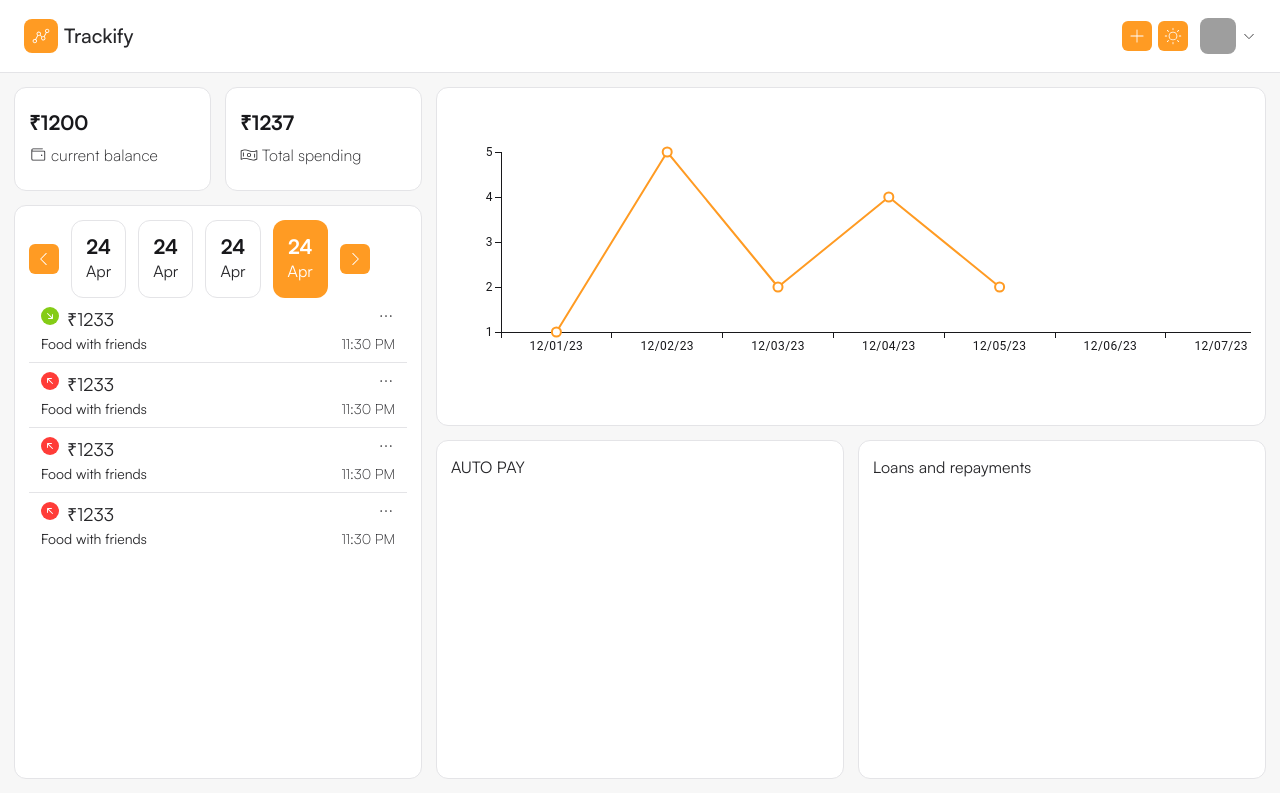
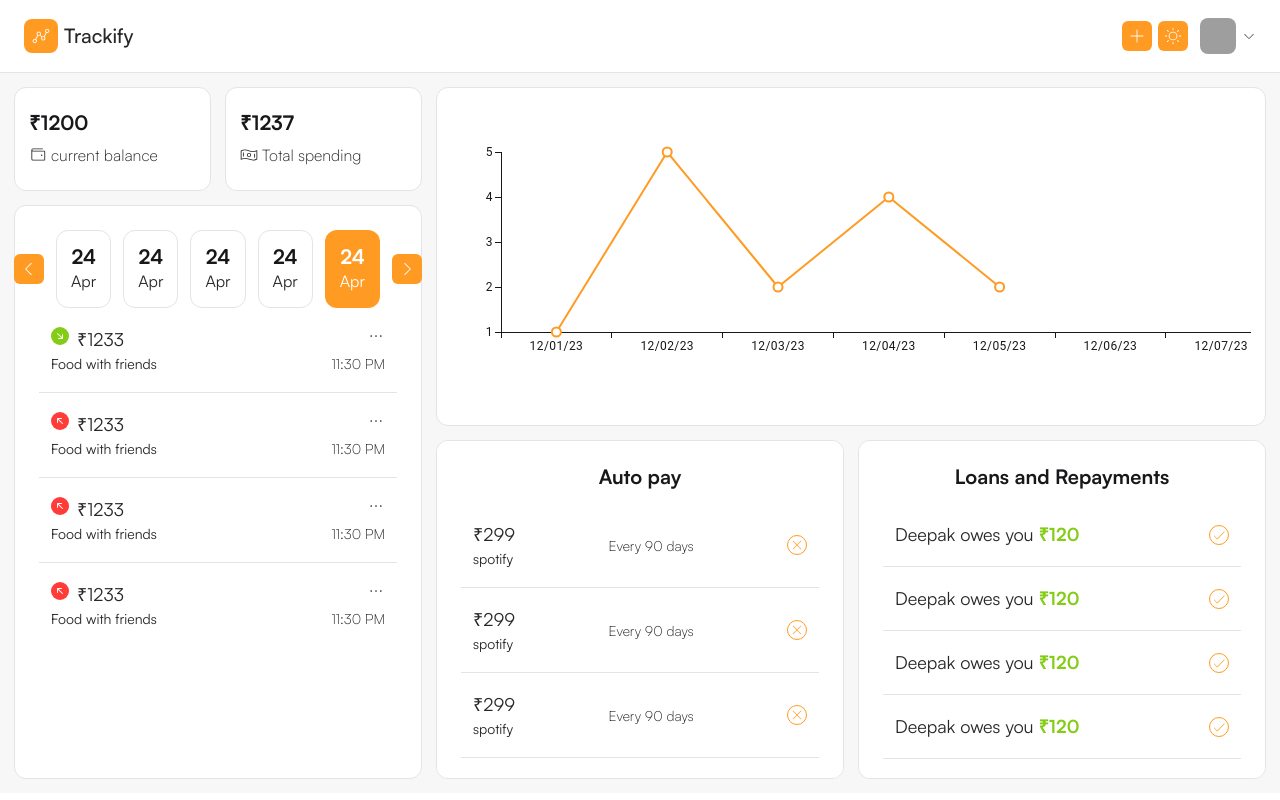
Before and after one commit to tejasva-087/TrackifyFrontend, a React app: page / in a window 1280 px wide. Built offline with nearby package versions, Linux system fonts and the light colour scheme; grey boxes are pictures that could not be loaded; the HTML template or start-up script is replaced by a standard one.

Commit message:
Made the dashboard UI

```diff
--- /dev/null
+++ b/src/components/AutoPay.jsx
@@ -0,0 +1,20 @@
+import Button from "./ui/Button";
+
+import { X } from "@phosphor-icons/react";
+
+function AutoPay({ className, amount, days, service }) {
+  return (
+    <dic className={`${className} auto-pay`}>
+      <div>
+        <p className="text-primary ">₹{amount}</p>
+        <p className="text-tertiary">{service}</p>
+      </div>
+      <p className="text-tertiary font-light">Every {days} days</p>
+      <Button className="btn--outline flex-center">
+        <X className="icon--sml" weight="light" />
+      </Button>
+    </dic>
+  );
+}
+
+export default AutoPay;
--- /dev/null
+++ b/src/components/LoansRepayments.jsx
@@ -0,0 +1,23 @@
+import Button from "./ui/Button";
+
+import { Check } from "@phosphor-icons/react";
+
+function LoansRepayments({ className, amount, name }) {
+  return (
+    <div className={`${className} loans-repayments `}>
+      <p className="text-primary">
+        {name} owes you{" "}
+        {amount < 0 ? (
+          <span className="loans-repayments--red font-bold">₹{amount}</span>
+        ) : (
+          <span className="loans-repayments--green font-bold">₹{amount}</span>
+        )}
+      </p>
+      <Button className={"btn--outline flex-center"}>
+        <Check className="icon--sml" weight="light" />
+      </Button>
+    </div>
+  );
+}
+
+export default LoansRepayments;
--- a/src/pages/Dashboard.jsx
+++ b/src/pages/Dashboard.jsx
@@ -12,6 +12,8 @@ import {
   Wallet,
   MoneyWavy,
 } from "@phosphor-icons/react";
+import AutoPay from "../components/AutoPay";
+import LoansRepayments from "../components/LoansRepayments";
 
 function Dashboard({ theme, setTheme }) {
   return (
@@ -33,10 +35,11 @@ function Dashboard({ theme, setTheme }) {
           className="dashboard-spending-stats"
         ></Stats>
         <Box className="dashboard-transactions">
-          <div className="flex-center gap--mid">
+          <div className="flex-center gap--mid width-full">
             <Button className="btn--primary flex-center">
               <CaretLeft className="icon--big" weight="light" />
             </Button>
+            <Date date={24} month="Apr"></Date>
             <Date date={24} month="Apr"></Date>
             <Date date={24} month="Apr"></Date>
             <Date date={24} month="Apr"></Date>
@@ -70,8 +73,34 @@ function Dashboard({ theme, setTheme }) {
           />
         </Box>
 
-        <Box className="dashboard-auto-pay">AUTO PAY</Box>
-        <Box className="dashboard-loans-repayments">Loans and repayments</Box>
+        <Box className="dashboard-auto-pay">
+          <h3 className="heading-tertiary align-center margin-bottom--sml">
+            Auto pay
+          </h3>
+          <div className="auto-pay-container">
+            <AutoPay amount={299} days={90} service="spotify" />
+            <AutoPay amount={299} days={90} service="spotify" />
+            <AutoPay amount={299} days={90} service="spotify" />
+            <AutoPay amount={299} days={90} service="spotify" />
+            <AutoPay amount={299} days={90} service="spotify" />
+          </div>
+        </Box>
+        <Box className="dashboard-loans-repayments">
+          <h3 className="heading-tertiary align-center margin-bottom--sml">
+            Loans and Repayments
+          </h3>
+          <div className="loans-repayments-container">
+            <LoansRepayments name="Deepak" amount={120} />
+            <LoansRepayments name="Deepak" amount={120} />
+            <LoansRepayments name="Deepak" amount={120} />
+            <LoansRepayments name="Deepak" amount={120} />
+            <LoansRepayments name="Deepak" amount={120} />
+            <LoansRepayments name="Deepak" amount={120} />
+            <LoansRepayments name="Deepak" amount={120} />
+            <LoansRepayments name="Deepak" amount={120} />
+            <LoansRepayments name="Deepak" amount={120} />
+          </div>
+        </Box>
       </div>
     </>
   );
--- a/src/styles/base/_typography.scss
+++ b/src/styles/base/_typography.scss
@@ -49,3 +49,17 @@
     font-weight: $light;
   }
 }
+
+.align {
+  &-left {
+    text-align: left;
+  }
+
+  &-center {
+    text-align: center;
+  }
+
+  &-right {
+    text-align: right;
+  }
+}
--- a/src/styles/base/_utility.scss
+++ b/src/styles/base/_utility.scss
@@ -48,3 +48,31 @@
 .height-full {
   height: 100%;
 }
+
+.margin-bottom {
+  &--sml {
+    margin-bottom: $p3;
+  }
+
+  &--mid {
+    margin-bottom: $p2;
+  }
+
+  &--big {
+    margin-bottom: $p1;
+  }
+}
+
+.padding-bottom {
+  &--sml {
+    padding-bottom: $p3;
+  }
+
+  &--mid {
+    padding-bottom: $p2;
+  }
+
+  &--big {
+    padding-bottom: $p1;
+  }
+}
--- /dev/null
+++ b/src/styles/components/_autoPay.scss
@@ -0,0 +1,11 @@
+.auto-pay {
+  display: grid;
+  grid-template-columns: auto 1fr auto;
+  align-items: center;
+  justify-items: center;
+  padding: 1.8rem 1.2rem;
+
+  &-container > &:not(:last-child) {
+    border-bottom: 0.1rem solid var(--color-white-tertiary);
+  }
+}
--- /dev/null
+++ b/src/styles/components/_loansRepayments.scss
@@ -0,0 +1,18 @@
+.loans-repayments {
+  display: flex;
+  align-items: center;
+  justify-content: space-between;
+  padding: 1.8rem 1.2rem;
+
+  &-container > &:not(:last-child) {
+    border-bottom: 0.1rem solid var(--color-white-tertiary);
+  }
+
+  &--red {
+    color: var(--color-red);
+  }
+
+  &--green {
+    color: var(--color-green);
+  }
+}
--- a/src/styles/components/_transaction.scss
+++ b/src/styles/components/_transaction.scss
@@ -3,7 +3,7 @@
   grid-template-columns: auto 1fr auto;
   align-items: center;
   column-gap: 0.8rem;
-  padding: 0.8rem 1.2rem;
+  padding: 1.8rem 1.2rem;
 
   &-container > &:not(:last-child) {
     border-bottom: 0.1rem solid var(--color-white-tertiary);
--- a/src/styles/components/ui/_button.scss
+++ b/src/styles/components/ui/_button.scss
@@ -38,4 +38,16 @@
       background-color: var(--color-primary-dark);
     }
   }
+
+  &--outline {
+    border: 0.1rem solid var(--color-primary);
+    background-color: transparent;
+    border-radius: 50%;
+    width: 2rem;
+    height: 2rem;
+
+    & > * {
+      color: var(--color-primary);
+    }
+  }
 }
--- a/src/styles/main.scss
+++ b/src/styles/main.scss
@@ -20,6 +20,8 @@
 @forward "./components/stats";
 @forward "./components/date";
 @forward "./components/transaction";
+@forward "./components/autoPay";
+@forward "./components/loansRepayments";
 @forward "./components/userMenu";
 @forward "./components/lineGraph";
 
--- a/src/styles/pages/_dashboard.scss
+++ b/src/styles/pages/_dashboard.scss
@@ -18,6 +18,7 @@
   &-transactions {
     grid-row: 2 / 7;
     grid-column: 1 / 3;
+    padding: 2.4rem;
   }
 
   &-graph {
@@ -28,10 +29,14 @@
   &-auto-pay {
     grid-row: 4 / 7;
     grid-column: 3 / 5;
+    overflow-y: scroll;
+    padding: 2.4rem;
   }
 
   &-loans-repayments {
     grid-row: 4 / 7;
     grid-column: 5 / -1;
+    overflow-y: scroll;
+    padding: 2.4rem;
   }
 }
```
